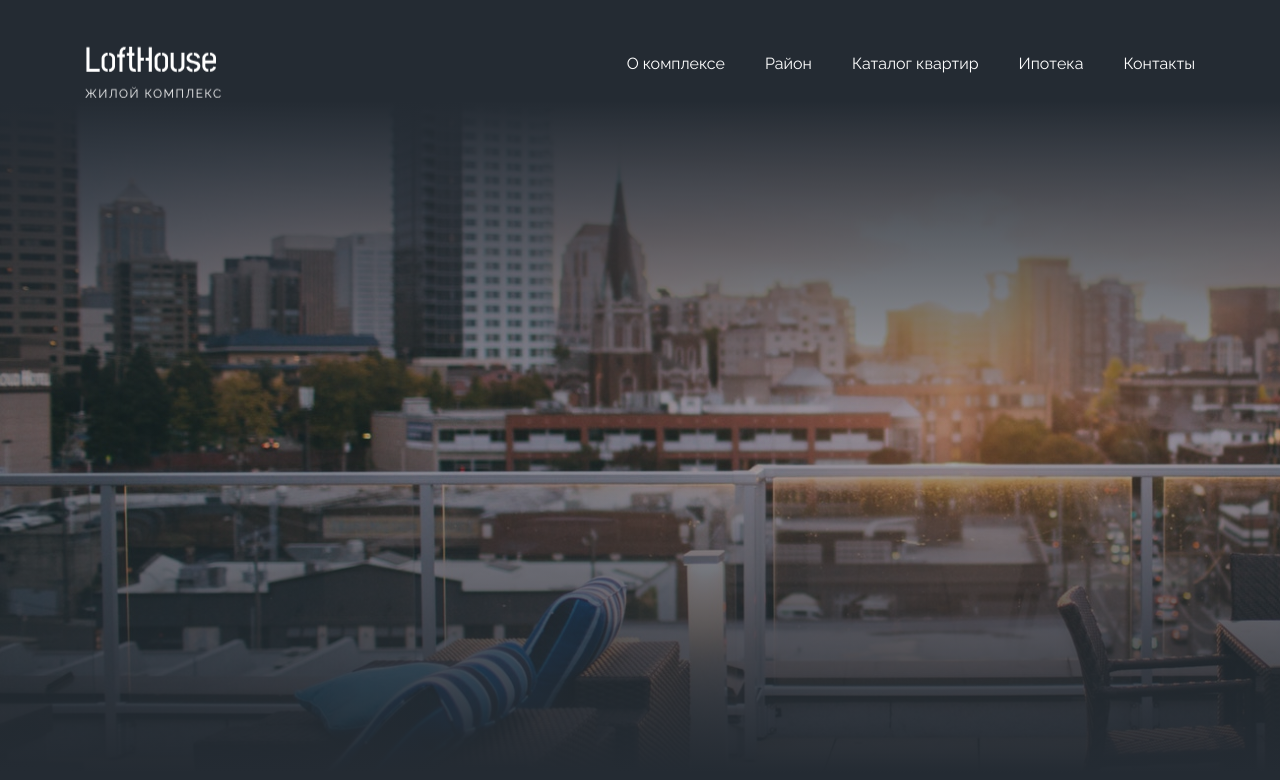
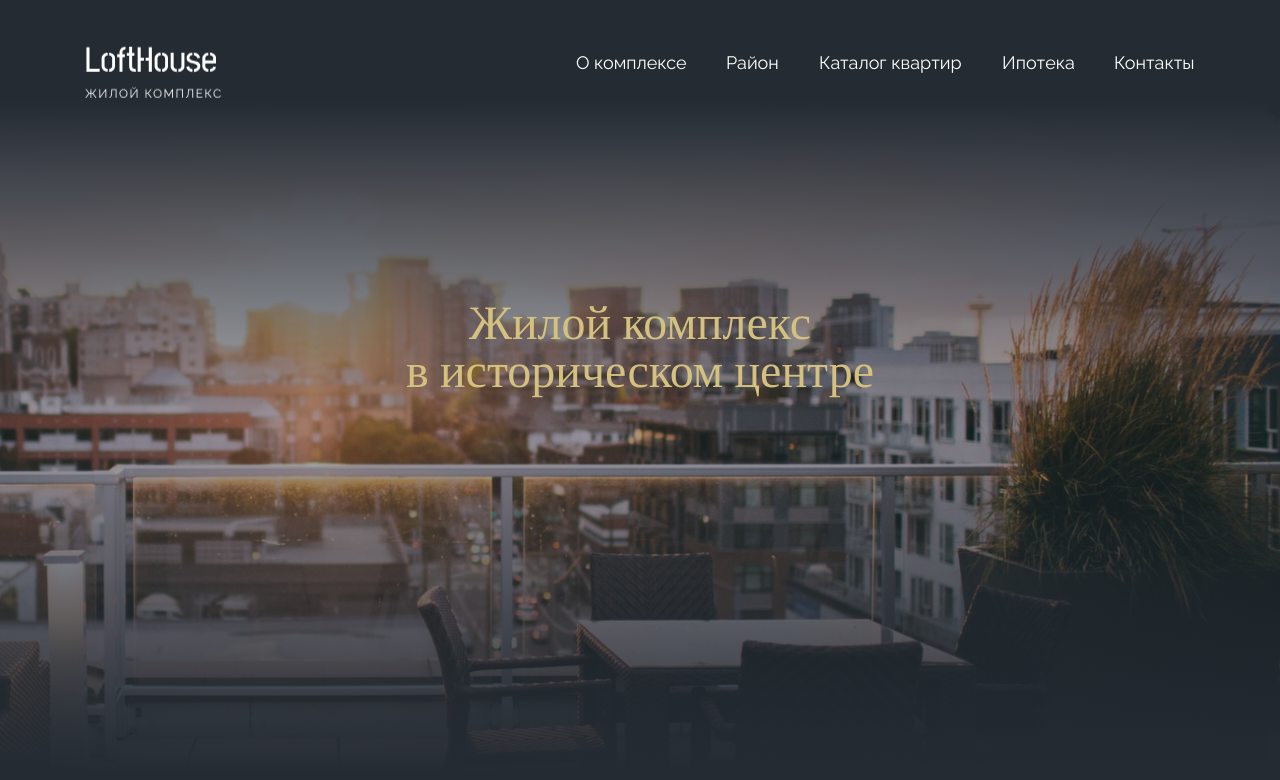
Before and after one commit to OseniList/Loft-House, a plain HTML site: page index.html in a window 1280 px wide. Drawn offline with nearby package versions, Linux system fonts and the light colour scheme.

Commit message:
Added animation to nav elements on hover.

```diff
--- a/index.html
+++ b/index.html
@@ -24,6 +24,10 @@
           </nav>
         </div>
 
+        <div class="header__title-wrapper">
+          <h1 class="header__title">Жилой комплекс <br>в историческом центре</h1>
+        </div>
+
     </div>
   </header>
 </body>
--- a/sass/base/_base.scss
+++ b/sass/base/_base.scss
@@ -12,11 +12,14 @@ body {
   font: var(--f-base); // Базовый шрифт
   color: var(--white);
   background-color: var(--dark);
+
+  text-rendering: geometricPrecision;
 }
 
 a {
+  display: inline-block;
   color: var(--white);
-  transition: 0.2s ease-in-out;
+  // transition: 0.2s ease-in-out;
 
   &:hover {
     color: var(--accent);
--- a/sass/base/_vars.scss
+++ b/sass/base/_vars.scss
@@ -5,7 +5,7 @@
   --font-secondary: 'Roboto', sans-serif; // 3-тестепенный шрифт
 
   // Raleway variants
-  --f-base: 16px var(--font);
+  --f-base: 1rem var(--font);
 
   // Colors
   --dark: #242B33;
--- a/sass/blocks/_header.scss
+++ b/sass/blocks/_header.scss
@@ -1,4 +1,5 @@
 .header {
+  position: relative;
   padding-top: 30px;
   min-height: 840px;
 
@@ -8,8 +9,11 @@
     rgba(45, 52, 60, 0.38) 51%,
     rgba(36, 43, 51, 1) 92%
 
-  ),
-  url('.././img/header/header-bg.jpg')
+  ), url('.././img/header/header-bg.jpg');
+
+  background-repeat: no-repeat;
+  background-position: right;
+
 }
 
 .header__top {
@@ -17,7 +21,7 @@
   align-items: center;
   justify-content: space-between;
 
-
+  margin-bottom: 200px;
 }
 
 // .header__nav {
@@ -29,6 +33,46 @@
   column-gap: 40px;
 }
 
-// .header__nav-list-item {
+.header__nav-list-item {
+  font-size: 18px;
+  width: fit-content;
+  height: fit-content;
 
-// }
+  position: relative;
+  transition: transform 0.2s ease;
+  will-change: transform;
+
+  &:hover {
+    transform: scale(1.1);
+  }
+}
+
+.header__nav-list-item::after {
+  content: '';
+  opacity: 0;
+  position: absolute;
+  top: 150%;
+  left: 0;
+
+  width: 100%;
+  height: 2px;
+  background-color: var(--white);
+
+  transition: 0.2s ease-in;
+}
+
+.header__nav-list-item:hover::after{
+  opacity: 1;
+  transform: translateY(50%);
+}
+
+.header__title-wrapper {
+  text-align: center;
+}
+
+.header__title {
+  color: var(--accent);
+  font-family: var(--font-accent);
+  font-size: 48px;
+  line-height: 1;
+}
```
Also changed, not shown: css/main.css, 1 other file.
